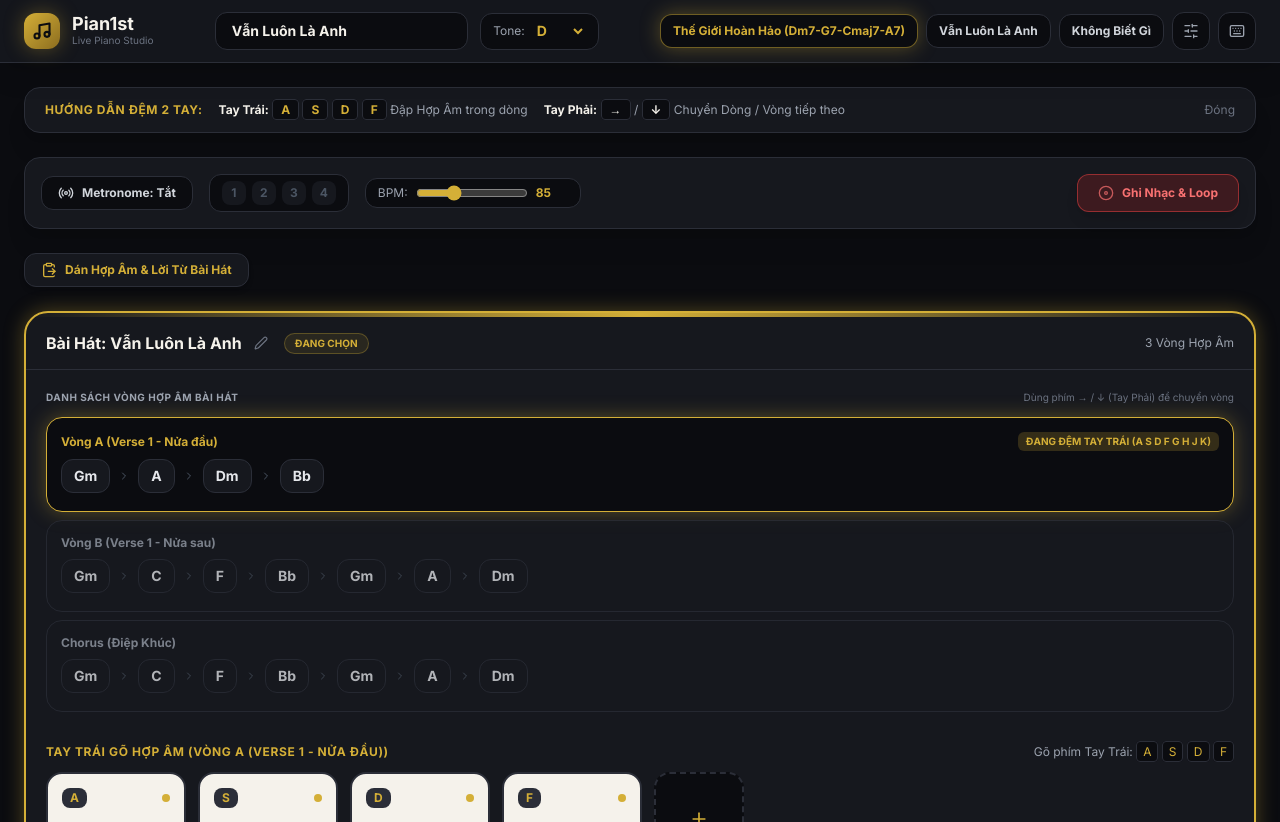
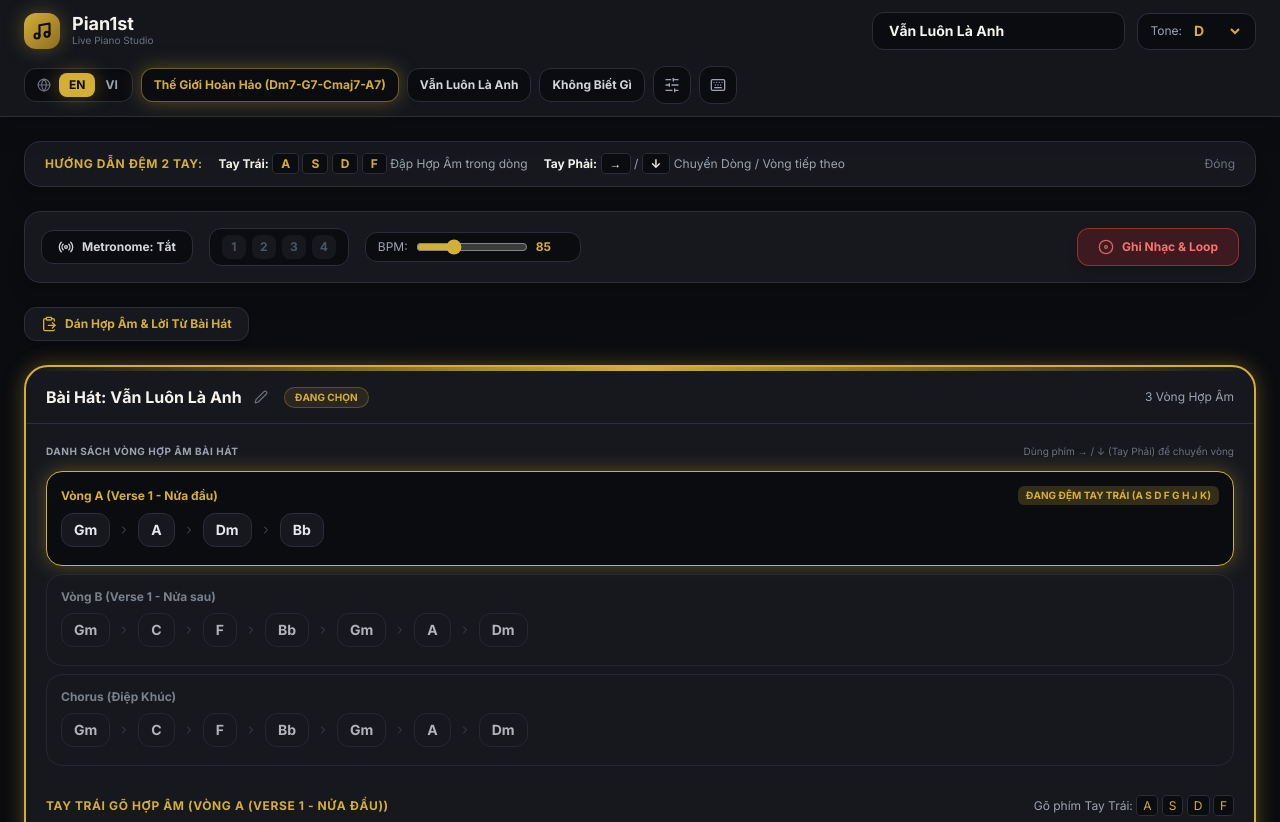
Before and after one commit to tuwang2301/pian1st, a Next.js app: page / in a window 1280 px wide. Shown: the top 822 px of the page. Built offline with nearby package versions, Linux system fonts and the light colour scheme.

Commit message:
feat(ui): add Language Switcher component in header

```diff
--- a/app/page.tsx
+++ b/app/page.tsx
@@ -8,6 +8,7 @@ import { AudioControls } from '../components/audio/AudioControls';
 import { VirtualKeyboard } from '../components/piano/VirtualKeyboard';
 import { MetronomeBar } from '../components/metronome/MetronomeBar';
 import { ALL_KEYS, NoteName } from '../lib/music/chords';
+import { LanguageSwitcher } from '../components/ui/LanguageSwitcher';
 import { Music, Plus, Keyboard, SlidersHorizontal } from 'lucide-react';
 
 export default function Home() {
@@ -106,6 +107,9 @@ export default function Home() {
 
           {/* Right Controls */}
           <div className="flex items-center gap-2">
+            {/* Language Switcher */}
+            <LanguageSwitcher />
+
             {/* Presets */}
             <button
               onClick={loadTheGioiHoanHaoPreset}
--- /dev/null
+++ b/components/ui/LanguageSwitcher.tsx
@@ -0,0 +1,37 @@
+'use client';
+
+import React from 'react';
+import { usePadStore } from '../../store/usePadStore';
+import { Globe } from 'lucide-react';
+
+export const LanguageSwitcher: React.FC = () => {
+  const { language, setLanguage } = usePadStore();
+
+  return (
+    <div className="flex items-center bg-[#0B0C10] border border-[#2B2E38] rounded-xl p-1 shadow-inner">
+      <div className="px-2 text-gray-500">
+        <Globe className="w-3.5 h-3.5" />
+      </div>
+      <button
+        onClick={() => setLanguage('en')}
+        className={`px-2.5 py-1 rounded-lg font-mono text-xs font-bold transition-all ${
+          language === 'en'
+            ? 'bg-[#D4AF37] text-[#0B0C10] shadow-brass-glow'
+            : 'text-gray-400 hover:text-gray-200'
+        }`}
+      >
+        EN
+      </button>
+      <button
+        onClick={() => setLanguage('vi')}
+        className={`px-2.5 py-1 rounded-lg font-mono text-xs font-bold transition-all ${
+          language === 'vi'
+            ? 'bg-[#D4AF37] text-[#0B0C10] shadow-brass-glow'
+            : 'text-gray-400 hover:text-gray-200'
+        }`}
+      >
+        VI
+      </button>
+    </div>
+  );
+};
```
